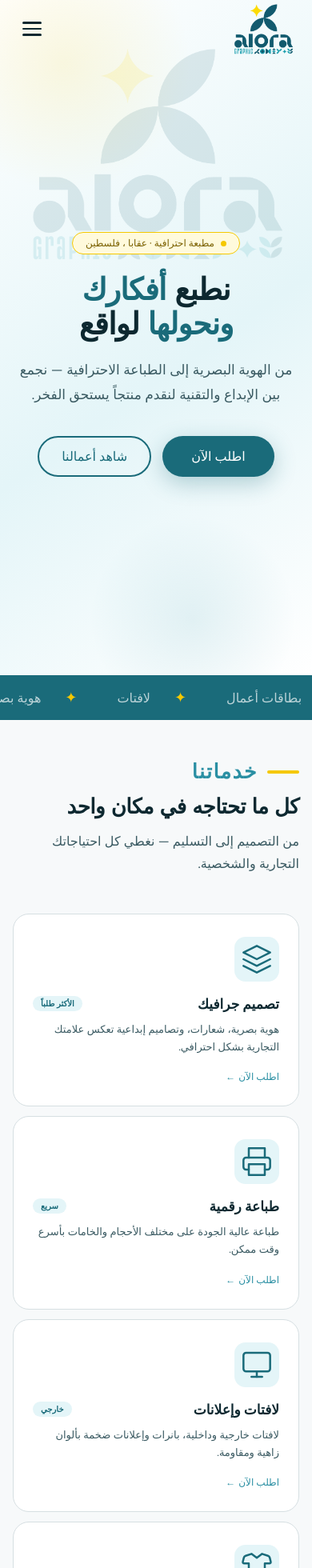
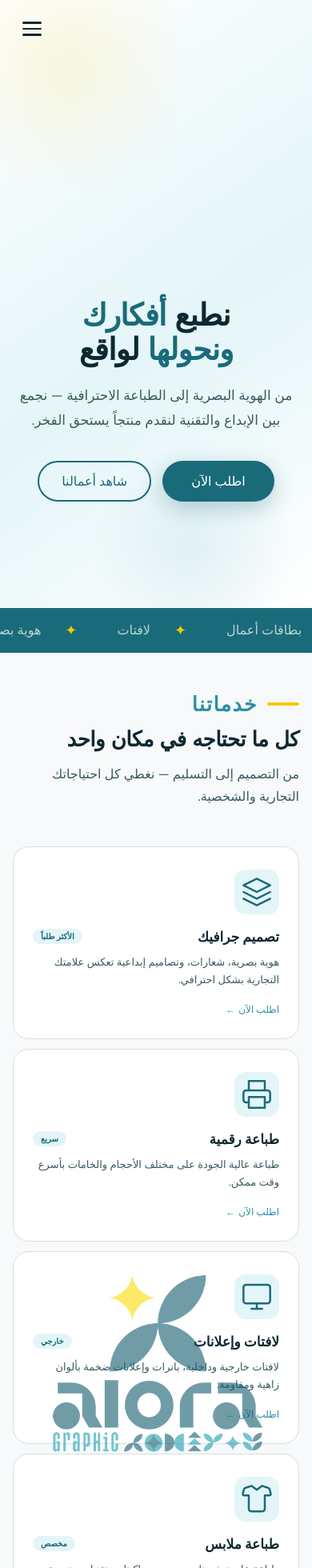
Before and after one commit to aburawhi07/alora-site, a React (Vite) app: page / in a window 390 px wide. Shown: the top 1960 px of the page at 80% size. Built offline with nearby package versions, Linux system fonts and the light colour scheme.

Commit message:
logo update on mobile

```diff
--- a/index.html
+++ b/index.html
@@ -6,9 +6,9 @@
   <link rel="icon" type="image/png" href="/logo_9.png" />
   <meta name="viewport" content="width=device-width, initial-scale=1.0" />
   <meta name="description"
-    content="ألورا جرافيك — مطبعة وتصميم جرافيك احترافية في نابلس، فلسطين. طباعة رقمية، هوية بصرية، لافتات، وطباعة ملابس بأعلى جودة." />
+    content="ألورا جرافيك — مطبعة وتصميم جرافيك احترافية في عقابا، فلسطين. طباعة رقمية، هوية بصرية، لافتات، وطباعة ملابس بأعلى جودة." />
   <meta property="og:title" content="ALORA Graphic | ألورا جرافيك" />
-  <meta property="og:description" content="مطبعة وتصميم جرافيك احترافية في نابلس، فلسطين." />
+  <meta property="og:description" content="مطبعة وتصميم جرافيك احترافية في عقابا، فلسطين." />
   <meta property="og:type" content="website" />
   <title>ALORA Graphic</title>
   <link rel="preconnect" href="https://fonts.googleapis.com">
--- a/src/components/Footer/Footer.jsx
+++ b/src/components/Footer/Footer.jsx
@@ -33,7 +33,7 @@ export default function Footer({ setPage }) {
             <div style={{ display: "flex", alignItems: "center", marginBottom: 16, cursor: "pointer" }} onClick={() => setPage("home")}>
               <Logo height={120} dark />
             </div>
-            <p style={{ fontSize: 13, lineHeight: 1.8, maxWidth: 240 }}>مطبعة وتصميم جرافيك احترافية في نابلس، فلسطين. نحول أفكارك إلى واقع مطبوع.</p>
+            <p style={{ fontSize: 13, lineHeight: 1.8, maxWidth: 240 }}>مطبعة وتصميم جرافيك احترافية في عقابا، فلسطين. نحول أفكارك إلى واقع مطبوع.</p>
           </div>
           <div>
             <div style={{ fontFamily: "Syne", fontSize: 14, fontWeight: 700, color: T.white, marginBottom: 16 }}>روابط سريعة</div>
@@ -133,7 +133,6 @@ export default function Footer({ setPage }) {
         </div>
         <div className="footer__bottom">
           <span style={{ fontSize: 12 }}>© 2026 ALORA Graphic. جميع الحقوق محفوظة.</span>
-          <span style={{ fontSize: 12, color: "rgba(255,255,255,0.3)" }}>صُمِّم باحتراف في فلسطين 🇵🇸</span>
         </div>
       </div>
     </footer>
--- a/src/components/Hero/Hero.css
+++ b/src/components/Hero/Hero.css
@@ -1,5 +1,5 @@
 .hero {
-  min-height: 100vh;
+  min-height: 85vh;
   display: flex;
   align-items: center;
   padding: 120px 40px 80px;
@@ -45,7 +45,7 @@
 
 @media (max-width: 768px) {
   .hero {
-    min-height: 100vh;
+    min-height: 90vh;
     padding: 100px 20px 60px;
   }
 
@@ -68,13 +68,15 @@
   }
 
   .hero__watermark {
-    top: 5% !important;
-    width: 90% !important;
-    opacity: 0.12 !important;
+    display: none;
   }
 
   .hero__buttons {
     justify-content: center;
+  }
+
+  .hero h1 {
+    padding-top: 200px;
   }
 }
 
--- a/src/components/Hero/Hero.jsx
+++ b/src/components/Hero/Hero.jsx
@@ -58,10 +58,6 @@ export default function Hero({ setPage }) {
       <div className="hero__grid">
         {/* Left: text */}
         <div className="hero-animate" style={{ animationDelay: "0.05s" }}>
-          <div style={{ display: "inline-flex", alignItems: "center", gap: 8, background: T.yellowPale, border: `1.5px solid ${T.yellow}`, borderRadius: 50, padding: "5px 16px", marginBottom: 24 }}>
-            <div style={{ width: 7, height: 7, borderRadius: "50%", background: T.yellow }} />
-            <span style={{ fontSize: 12, fontWeight: 500, color: "#7a6000" }}  >مطبعة احترافية · عقابا ، فلسطين </span>
-          </div>
 
           <h1 style={{ fontFamily: "Syne", fontSize: "clamp(38px,5.5vw,68px)", fontWeight: 800, lineHeight: 1.12, color: T.dark, marginBottom: 20, letterSpacing: -1 }}>
             نطبع{" "}
--- a/src/components/Navbar/Navbar.css
+++ b/src/components/Navbar/Navbar.css
@@ -70,9 +70,11 @@
 .navbar__hamburger-line.open:nth-child(1) {
   transform: translateY(7.5px) rotate(45deg);
 }
+
 .navbar__hamburger-line.open:nth-child(2) {
   opacity: 0;
 }
+
 .navbar__hamburger-line.open:nth-child(3) {
   transform: translateY(-7.5px) rotate(-45deg);
 }
@@ -94,7 +96,7 @@
 
   /* When scrolled on mobile (no menu open), keep transparent */
   .navbar.navbar--scrolled {
-    background: transparent;
+    background: rgba(255, 255, 255, 0.96);
     backdrop-filter: none;
     border-bottom: none;
   }
@@ -134,7 +136,7 @@
     transform: translateY(-120%);
     opacity: 0;
     transition: transform 0.35s cubic-bezier(0.16, 1, 0.3, 1),
-                opacity 0.25s ease;
+      opacity 0.25s ease;
     pointer-events: none;
   }
 
@@ -174,4 +176,23 @@
     cursor: pointer;
     box-shadow: 0 4px 18px rgba(26, 107, 122, 0.28);
   }
+
+  /* ─── MOBILE LOGO ANIMATION ─────────────────────────────── */
+  .navbar__logo-wrap {
+    opacity: 0;
+    transform: scale(0.7);
+    transition: opacity 0.4s cubic-bezier(0.16, 1, 0.3, 1),
+                transform 0.4s cubic-bezier(0.16, 1, 0.3, 1);
+    pointer-events: none;
+  }
+
+  .navbar__logo-wrap--visible {
+    opacity: 1;
+    transform: scale(1);
+    pointer-events: auto;
+  }
+
+  .navbar__floating-logo {
+    transition: none;
+  }
 }
--- a/src/components/Navbar/Navbar.jsx
+++ b/src/components/Navbar/Navbar.jsx
@@ -1,4 +1,4 @@
-import { useState, useEffect } from "react";
+import { useState, useEffect, useRef, useCallback } from "react";
 import logoImg from "../../assets/logo.png";
 import T from "../../utils/tokens";
 import "./Navbar.css";
@@ -22,12 +22,75 @@ export default function Navbar({ page, setPage }) {
   const [scrolled, setScrolled] = useState(false);
   const [menuOpen, setMenuOpen] = useState(false);
   const [activeSection, setActiveSection] = useState("home");
+  const [isMobile, setIsMobile] = useState(false);
+  const [logoArrived, setLogoArrived] = useState(false);
+  const floatingLogoRef = useRef(null);
+  const navLogoRef = useRef(null);
+
+  // Detect mobile
+  useEffect(() => {
+    const check = () => setIsMobile(window.innerWidth <= 768);
+    check();
+    window.addEventListener("resize", check);
+    return () => window.removeEventListener("resize", check);
+  }, []);
+
+  // Reset logoArrived when navigating to home
+  useEffect(() => {
+    if (page === "home") {
+      setLogoArrived(false);
+    }
+  }, [page]);
+
+  // Scroll-driven logo animation (mobile only)
+  const handleScroll = useCallback(() => {
+    setScrolled(window.scrollY > 24);
+
+    if (!isMobile || !floatingLogoRef.current) return;
+
+    const scrollY = window.scrollY;
+    const SCROLL_START = 10;
+    const SCROLL_END = 220;
+    const progress = Math.min(1, Math.max(0, (scrollY - SCROLL_START) / (SCROLL_END - SCROLL_START)));
+
+    // Eased progress for smoother feel
+    const ease = progress < 0.5
+      ? 4 * progress * progress * progress
+      : 1 - Math.pow(-2 * progress + 2, 3) / 2;
+
+    // Start position: centered in hero
+    const startX = window.innerWidth / 2;
+    const startY = window.innerHeight * 0.27;
+    const startScale = 1.0;
+    const startOpacity = 0.6;
+
+    // End position: navbar logo spot
+    const endX = window.innerWidth - 55;
+    const endY = 36;
+    const endScale = 0.28;
+    const endOpacity = 1;
+
+    const x = startX + (endX - startX) * ease;
+    const y = startY + (endY - startY) * ease;
+    const scale = startScale + (endScale - startScale) * ease;
+    const opacity = startOpacity + (endOpacity - startOpacity) * ease;
+
+    const fl = floatingLogoRef.current;
+    fl.style.transform = `translate(-50%, -50%) translate(${x}px, ${y}px) scale(${scale})`;
+    fl.style.opacity = opacity;
+
+    if (progress >= 1 && !logoArrived) {
+      setLogoArrived(true);
+    } else if (progress < 0.95 && logoArrived) {
+      setLogoArrived(false);
+    }
+  }, [isMobile, logoArrived]);
 
   useEffect(() => {
-    const fn = () => setScrolled(window.scrollY > 24);
-    window.addEventListener("scroll", fn);
-    return () => window.removeEventListener("scroll", fn);
-  }, []);
+    window.addEventListener("scroll", handleScroll, { passive: true });
+    handleScroll();
+    return () => window.removeEventListener("scroll", handleScroll);
+  }, [handleScroll]);
 
   /* Track which section is currently visible */
   useEffect(() => {
@@ -75,15 +138,41 @@ export default function Navbar({ page, setPage }) {
     return activeSection === id;
   };
 
+  const showNavLogo = !isMobile || logoArrived || page !== "home";
+
   return (
     <>
+      {/* Floating animated logo (mobile only, home page) */}
+      {isMobile && page === "home" && (
+        <div
+          ref={floatingLogoRef}
+          className="navbar__floating-logo"
+          style={{
+            position: "fixed",
+            top: 0,
+            left: 0,
+            zIndex: 99,
+            pointerEvents: "none",
+            willChange: "transform, opacity",
+            visibility: logoArrived ? "hidden" : "visible",
+          }}
+        >
+          <img src={logoImg} alt="" style={{ height: 250, width: "auto" }} />
+        </div>
+      )}
+
       <nav
         className={`navbar ${scrolled ? "navbar--scrolled" : ""} ${menuOpen ? "navbar--menu-open" : ""}`}
         dir="rtl"
         role="navigation"
         aria-label="التنقل الرئيسي"
       >
-        <div style={{ display: "flex", alignItems: "center", cursor: "pointer", position: "relative", zIndex: 110 }} onClick={() => setPage("home")}>
+        <div
+          ref={navLogoRef}
+          className={`navbar__logo-wrap ${showNavLogo ? "navbar__logo-wrap--visible" : ""}`}
+          style={{ display: "flex", alignItems: "center", cursor: "pointer", position: "relative", zIndex: 110 }}
+          onClick={() => setPage("home")}
+        >
           <Logo height={70} />
         </div>
 
--- a/src/pages/Home.css
+++ b/src/pages/Home.css
@@ -87,7 +87,8 @@
 
 /* ─── PROCESS STEP (for mobile restructure) ─────────────── */
 .process-step__text {
-  display: none; /* hidden on desktop, text is inline */
+  display: none;
+  /* hidden on desktop, text is inline */
 }
 
 @media (max-width: 768px) {
```
